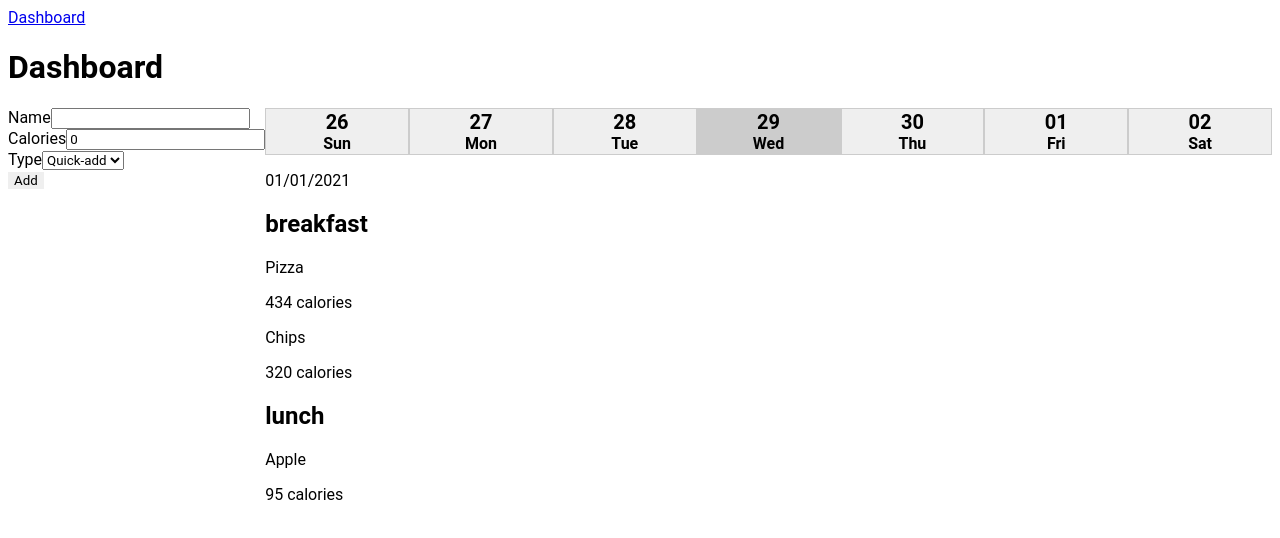
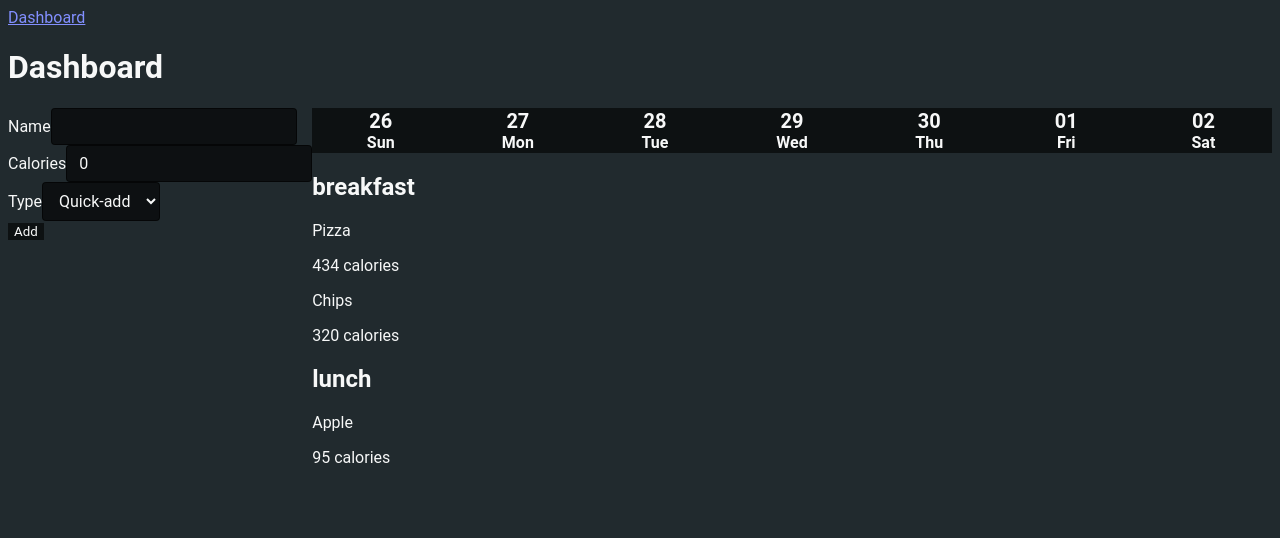
Before and after one commit to Nerdpuff/meal-pro, an Angular app: page / in a window 1280 px wide. Shown: the top 538 px of the page. Built offline with nearby package versions, Linux system fonts and the light colour scheme.

Commit message:
Add colours

```diff
--- a/src/app/dashboard/calendar/calendar.component.scss
+++ b/src/app/dashboard/calendar/calendar.component.scss
@@ -3,11 +3,6 @@
   display: flex;
   button {
     flex: 1;
-    border: 1px solid #ccc;
-    &.selected {
-      background-color: #ccc;
-    }
-
     .day {
       font-size: 1.5em;
       font-weight: bold;
--- a/src/app/dashboard/log/log.component.html
+++ b/src/app/dashboard/log/log.component.html
@@ -1,12 +1,13 @@
-<ul *ngFor="let log of logs" class="log-group">
-  <li class="log-item">
-    <p>{{ log.date | date : "dd/MM/yyyy" }}</p>
-    <div *ngFor="let meal of log.meals; index as index">
+<div *ngIf="todaysLog !== undefined; else noData">
+  <ul *ngFor="let meal of todaysLog.meals" class="log-group">
+    <li class="log-item">
       <h2>{{ meal.type }}</h2>
       <div *ngFor="let food of meal.foods">
         <p>{{ food.name }}</p>
         <p>{{ food.calories | calories }}</p>
       </div>
-    </div>
-  </li>
-</ul>
+    </li>
+  </ul>
+</div>
+
+<ng-template #noData> <p>No data for today!</p> </ng-template>
--- a/src/app/dashboard/log/log.component.ts
+++ b/src/app/dashboard/log/log.component.ts
@@ -1,19 +1,28 @@
 import { Component, OnInit } from '@angular/core';
 import { DataService } from 'src/app/shared/data.service';
 import { Log } from './log';
+import { CalendarService } from 'src/app/shared/calendar.service';
 
 @Component({
   selector: 'app-log',
   templateUrl: './log.component.html',
   styleUrls: ['./log.component.scss'],
 })
-export class LogComponent implements OnInit {
-  public logs: Log[] = [];
-  constructor(private dataService: DataService) {}
+export class LogComponent {
+  protected logs: Log[] = [];
+  protected todaysLog: Log | undefined;
 
-  ngOnInit(): void {
+  constructor(
+    private dataService: DataService,
+    private calenderService: CalendarService
+  ) {
     this.dataService.data$.subscribe((data) => {
       this.logs = data;
     });
+
+    this.calenderService.selectedDate$.subscribe((date) => {
+      this.todaysLog = this.dataService.getLogsByDate(date);
+      console.debug('todays log', this.todaysLog);
+    });
   }
 }
--- a/src/app/shared/calendar.service.ts
+++ b/src/app/shared/calendar.service.ts
@@ -1,5 +1,5 @@
 import { Injectable } from '@angular/core';
-import { add, eachDayOfInterval, isSameDay } from 'date-fns';
+import { add, eachDayOfInterval } from 'date-fns';
 import { BehaviorSubject } from 'rxjs';
 
 @Injectable({
--- a/src/app/shared/data.service.ts
+++ b/src/app/shared/data.service.ts
@@ -2,6 +2,7 @@ import { Injectable } from '@angular/core';
 import { Log } from '../dashboard/log/log';
 import { BehaviorSubject } from 'rxjs';
 import { mockData } from 'src/mockData/logs';
+import { isSameDay } from 'date-fns';
 
 @Injectable({
   providedIn: 'root',
@@ -36,4 +37,8 @@ export class DataService {
     }
     this.data$.next(currentData);
   }
+
+  public getLogsByDate(date: Date): Log {
+    return this.data$.value.filter((x) => isSameDay(x.date, date))[0];
+  }
 }
--- a/src/index.html
+++ b/src/index.html
@@ -1,11 +1,11 @@
-<!doctype html>
-<html lang="en">
+<!DOCTYPE html>
+<html lang="en" data-theme="dark">
   <head>
-  <meta charset="utf-8">
+    <meta charset="utf-8" />
     <title>MealPro</title>
-  <base href="/">
-  <meta name="viewport" content="width=device-width, initial-scale=1">
-  <link rel="icon" type="image/x-icon" href="favicon.ico">
+    <base href="/" />
+    <meta name="viewport" content="width=device-width, initial-scale=1" />
+    <link rel="icon" type="image/x-icon" href="favicon.ico" />
   </head>
   <body>
     <app-root></app-root>
--- a/src/mockData/logs.ts
+++ b/src/mockData/logs.ts
@@ -2,7 +2,7 @@ import { Log, MealType } from 'src/app/dashboard/log/log';
 
 export const mockData: Log[] = [
   {
-    date: new Date('2021-01-01'),
+    date: new Date(),
     meals: [
       {
         type: MealType.Breakfast,
--- a/src/styles.scss
+++ b/src/styles.scss
@@ -9,7 +9,81 @@ ul {
   padding: 0;
 }
 
+input,
+select {
+  border: 1px solid #ccc;
+  border-radius: 4px;
+  padding: 8px 12px;
+  font-size: 16px;
+  &:focus {
+    outline: none;
+    border-color: #543fd7;
+  }
+}
+
 button {
   border: none;
   cursor: pointer;
 }
+
+:root {
+  --background-color: #fff;
+  --text-color: #121416d8;
+  --link-color: #543fd7;
+  --alternate-background-color: #f7f7f9;
+  --text-color-light: #777676bb;
+  --masthead-color: #543fd7;
+  --masthead-text: #fff;
+  --button-color: #263238;
+  --button-text: #fff;
+  --bs-font-sans-serif: "Inter", system-ui, -apple-system, "Segoe UI", Roboto,
+    "Helvetica Neue", Arial, "Noto Sans", sans-serif, "Apple Color Emoji",
+    "Segoe UI Emoji", "Segoe UI Symbol", "Noto Color Emoji";
+  --bs-font-serif: Georgia, serif;
+  --bs-font-monospace: SFMono-Regular, Menlo, Monaco, Consolas,
+    "Liberation Mono", "Courier New", monospace;
+}
+
+body {
+  background: var(--background-color);
+  color: var(--text-color);
+}
+
+a {
+  color: var(--link-color);
+  &:hover {
+    text-decoration: underline;
+    filter: brightness(80%);
+  }
+}
+
+html[data-theme="light"] {
+  --background-color: #fff;
+  --text-color: #121416d8;
+  --link-color: #543fd7;
+}
+
+html[data-theme="dark"] {
+  --background-color: #212a2e;
+  --text-color: #f7f8f8;
+  --link-color: #828fff;
+}
+
+button:hover {
+  filter: brightness(250%);
+  background-color: rgba(0, 0, 0, 0.3) !important;
+}
+
+[data-theme="dark"] {
+  input,
+  button,
+  select {
+    background-color: rgba(0, 0, 0, 0.6);
+    border-color: rgba(0, 0, 0, 0.6);
+    color: var(--text-color);
+    &:focus {
+      background-color: rgba(0, 0, 0, 0.8);
+      border-color: rgba(0, 0, 0, 0.8);
+    }
+  }
+}
```
Lines whose indentation alone changed are shown as unchanged.
